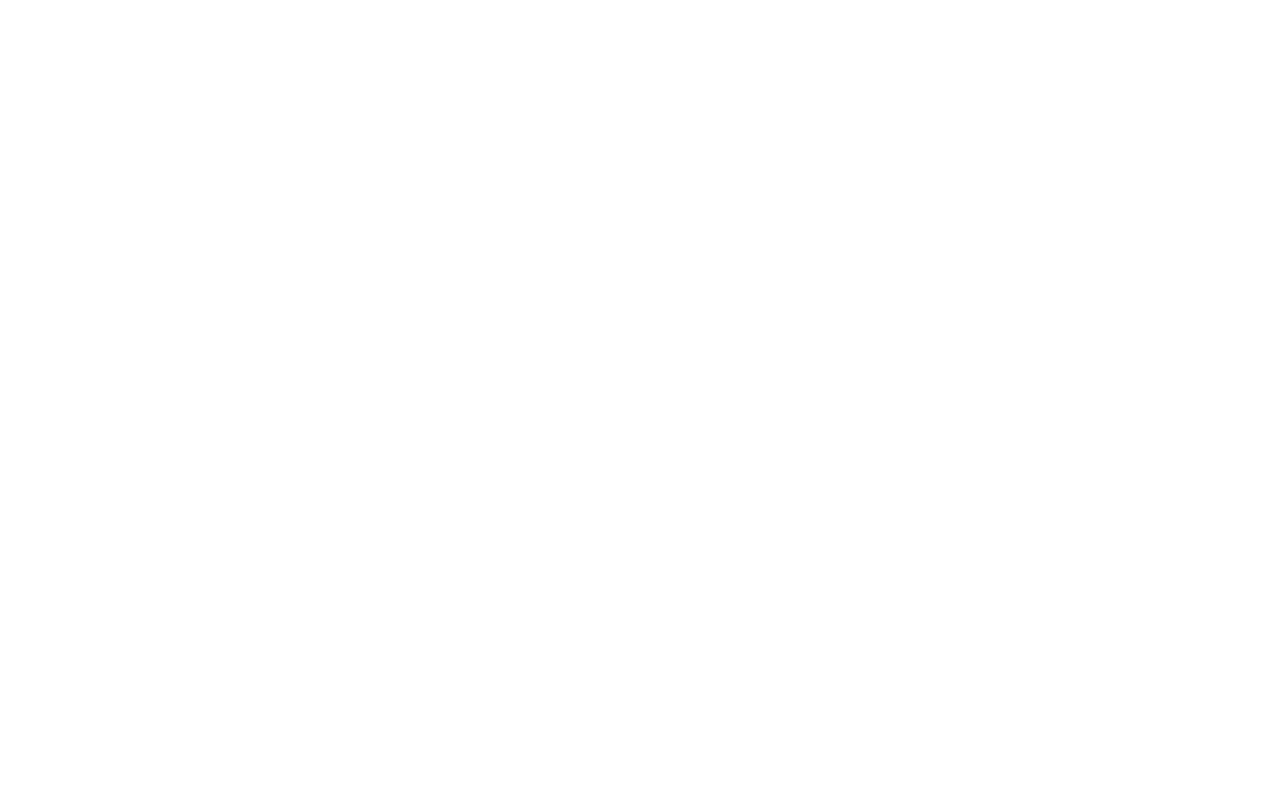
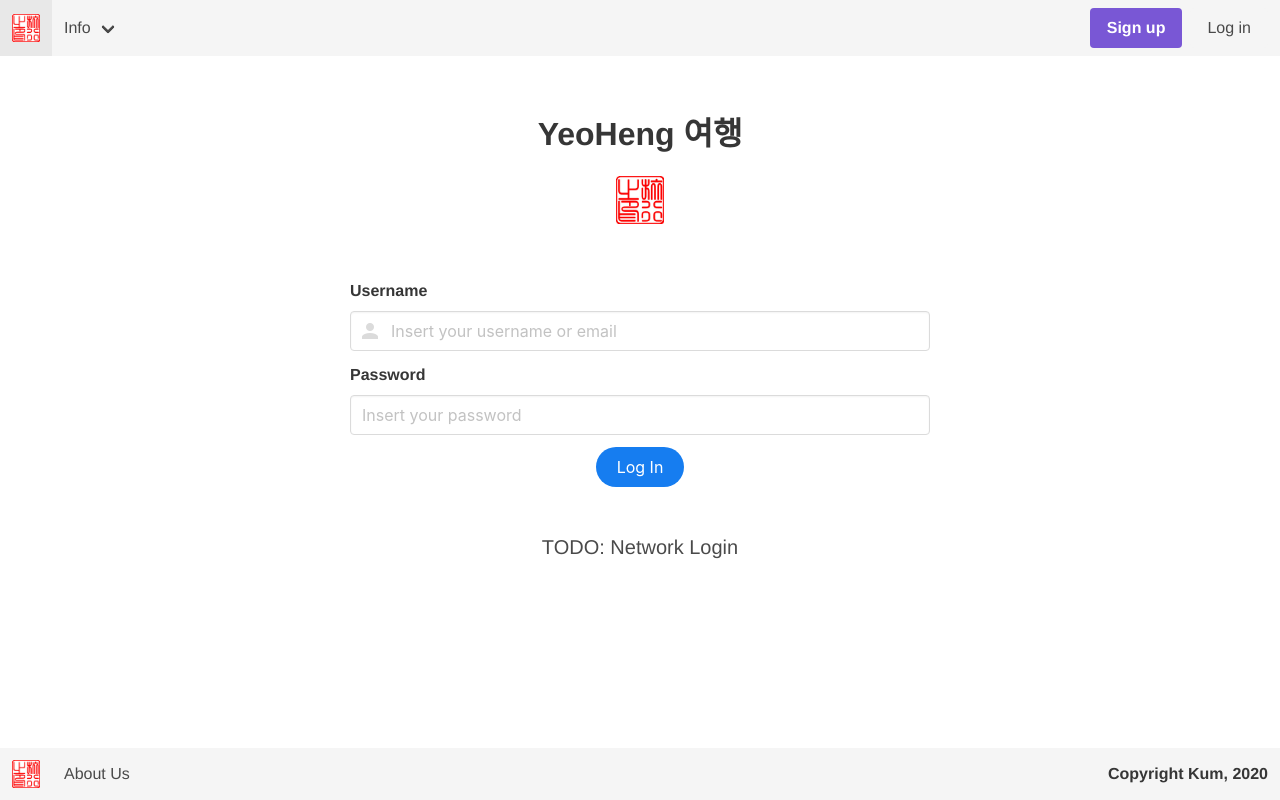
Before and after one commit to Victor346/YeoHeng, a Vue app: page /login in a window 1280 px wide. Built offline with nearby package versions, Linux system fonts and the light colour scheme.

Commit message:
Local Login Layout

```diff
--- a/src/App.vue
+++ b/src/App.vue
@@ -4,9 +4,24 @@
       rel="stylesheet"
       href="https://cdn.materialdesignicons.com/5.3.45/css/materialdesignicons.min.css"
     >
-    <router-view/>
+    <NavBar />
+    <router-view id="router-view"/>
+    <Footer class="is-hidden-mobile" />
   </div>
 </template>
+
+<script>
+import NavBar from '@/components/layout/NavBar.vue';
+import Footer from '@/components/layout/Footer.vue';
+
+export default {
+  name: 'App',
+  components: {
+    NavBar,
+    Footer,
+  },
+};
+</script>
 
 <style>
 #app {
@@ -16,4 +31,17 @@
   text-align: center;
   color: #2c3e50;
 }
+
+#router-view {
+  margin-top: 5%;
+  margin-bottom: 5%;
+}
+
+@media screen and (max-width: 1024px) {
+  #router-view {
+    margin-top: 16%;
+    margin-bottom: 8%;
+  }
+}
+
 </style>
--- a/src/components/layout/NavBar.vue
+++ b/src/components/layout/NavBar.vue
@@ -1,6 +1,9 @@
 <template>
 
-  <b-navbar type="is-light">
+  <b-navbar
+    :fixed-top="true"
+    type="is-light"
+  >
 
     <template slot="brand">
       <b-navbar-item
@@ -40,9 +43,13 @@
           >
             <strong>Sign up</strong>
           </b-button>
-          <a class="button is-light">
+          <b-button
+            tag="router-link"
+            :to="{ path: '/login' }"
+            type="is-light"
+          >
             Log in
-          </a>
+          </b-button>
         </div>
       </b-navbar-item>
     </template>
--- /dev/null
+++ b/src/components/login/LoginForm.vue
@@ -0,0 +1,62 @@
+<template>
+  <form @submit="handleSubmit">
+    <b-field
+      class="has-text-left"
+      label="Username"
+    >
+      <b-input
+        v-model="username"
+        placeholder="Insert your username or email"
+        icon="account"
+        required
+      >
+      </b-input>
+    </b-field>
+
+    <b-field
+      class="has-text-left"
+      label="Password"
+    >
+      <b-input
+        v-model="password"
+        type="password"
+        placeholder="Insert your password"
+        required
+      >
+      </b-input>
+    </b-field>
+
+    <b-field
+      position="is-centered"
+    >
+      <button
+        class="button is-info is-rounded"
+        type="submit"
+      >
+        Log In
+      </button>
+    </b-field>
+  </form>
+</template>
+
+<script>
+export default {
+  name: 'LoginForm',
+  data() {
+    return {
+      username: '',
+      password: '',
+    };
+  },
+  methods: {
+    handleSubmit(e) {
+      e.preventDefault();
+      console.log('TODO: Login POST');
+    },
+  },
+};
+</script>
+
+<style scoped>
+
+</style>
--- a/src/components/signup/SignUpForm.vue
+++ b/src/components/signup/SignUpForm.vue
@@ -1,5 +1,5 @@
 <template>
-  <form @submit="handleSubmit()">
+  <form @submit="handleSubmit">
     <b-field
       class="has-text-left"
       label="Name"
--- a/src/router/index.js
+++ b/src/router/index.js
@@ -2,6 +2,7 @@ import Vue from 'vue';
 import VueRouter from 'vue-router';
 import Home from '@/views/Home.vue';
 import SignUp from '@/views/SignUp.vue';
+import LogIn from '@/views/LogIn.vue';
 
 Vue.use(VueRouter);
 
@@ -24,6 +25,11 @@ const routes = [
     name: 'Sign Up',
     component: SignUp,
   },
+  {
+    path: '/login',
+    name: 'Login',
+    component: LogIn,
+  },
 ];
 
 const router = new VueRouter({
--- a/src/views/Home.vue
+++ b/src/views/Home.vue
@@ -1,7 +1,5 @@
 <template>
   <div class="home">
-
-    <NavBar />
 
     <section class="intro has-text-left">
       <h1 class="title is-2">YeoHeng 여행</h1>
@@ -18,23 +16,17 @@
       <h1 class="subtitle"> TODO: Trip Carousel   </h1>
     </section>
 
-    <Footer />
-
   </div>
 </template>
 
 <script>
 // @ is an alias to /src
-import NavBar from '@/components/layout/NavBar.vue';
-import Footer from '@/components/layout/Footer.vue';
 import EventCarousel from '@/components/homepage/EventCarousel.vue';
 import Intro from '@/components/homepage/Intro.vue';
 
 export default {
   name: 'Home',
   components: {
-    NavBar,
-    Footer,
     EventCarousel,
     Intro,
   },
--- /dev/null
+++ b/src/views/LogIn.vue
@@ -0,0 +1,44 @@
+<template>
+  <section>
+    <section>
+      <h1 class="title">YeoHeng 여행</h1>
+      <img
+        alt="logo"
+        src="@/assets/yeoheng_logo.png"
+        width="48"
+      />
+    </section>
+    <section class="section">
+      <div class="columns">
+        <div class="column is-6 is-offset-3">
+          <LoginForm />
+        </div>
+      </div>
+    </section>
+    <section>
+      <div class="columns">
+        <div class="column is-6 is-offset-3">
+          <h1 class="subtitle">
+            TODO: Network Login
+          </h1>
+        </div>
+      </div>
+    </section>
+  </section>
+
+</template>
+
+<script>
+import LoginForm from '@/components/login/LoginForm.vue';
+
+export default {
+  name: 'LogIn',
+  components: {
+    LoginForm,
+  },
+};
+</script>
+
+<style scoped>
+
+</style>
--- a/src/views/SignUp.vue
+++ b/src/views/SignUp.vue
@@ -1,7 +1,5 @@
 <template>
-  <div>
-    <NavBar />
-    <section class="mt-2 mb-6">
+  <section>
     <div class="container columns mx-4">
       <div class="column is-half">
         <h1 class="title">Local</h1>
@@ -18,21 +16,15 @@
       </div>
     </div>
   </section>
-    <Footer />
-  </div>
 </template>
 
 <script>
 import SignUpForm from '@/components/signup/SignUpForm.vue';
-import NavBar from '@/components/layout/NavBar.vue';
-import Footer from '@/components/layout/Footer.vue';
 
 export default {
   name: 'SignUp',
   components: {
     SignUpForm,
-    NavBar,
-    Footer,
   },
   data() {
     return {
```
Lines whose indentation alone changed are shown as unchanged.
